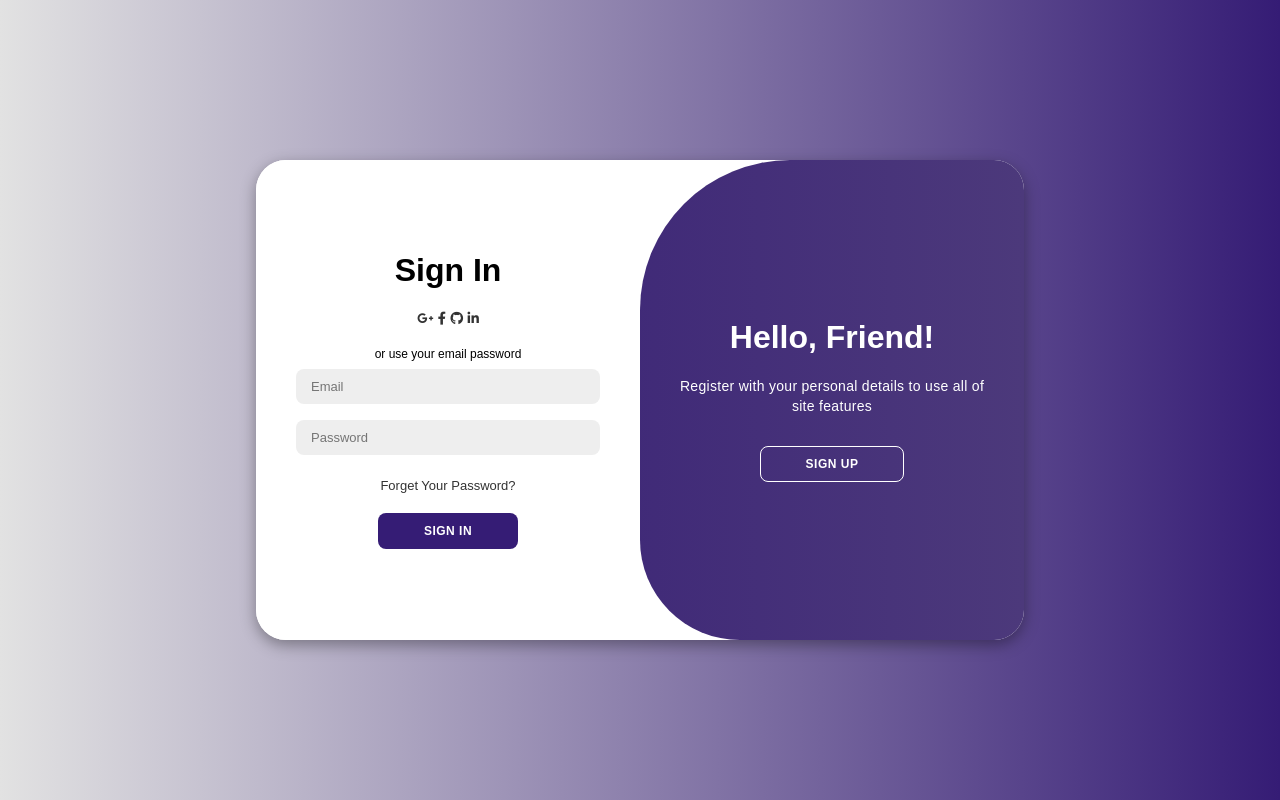
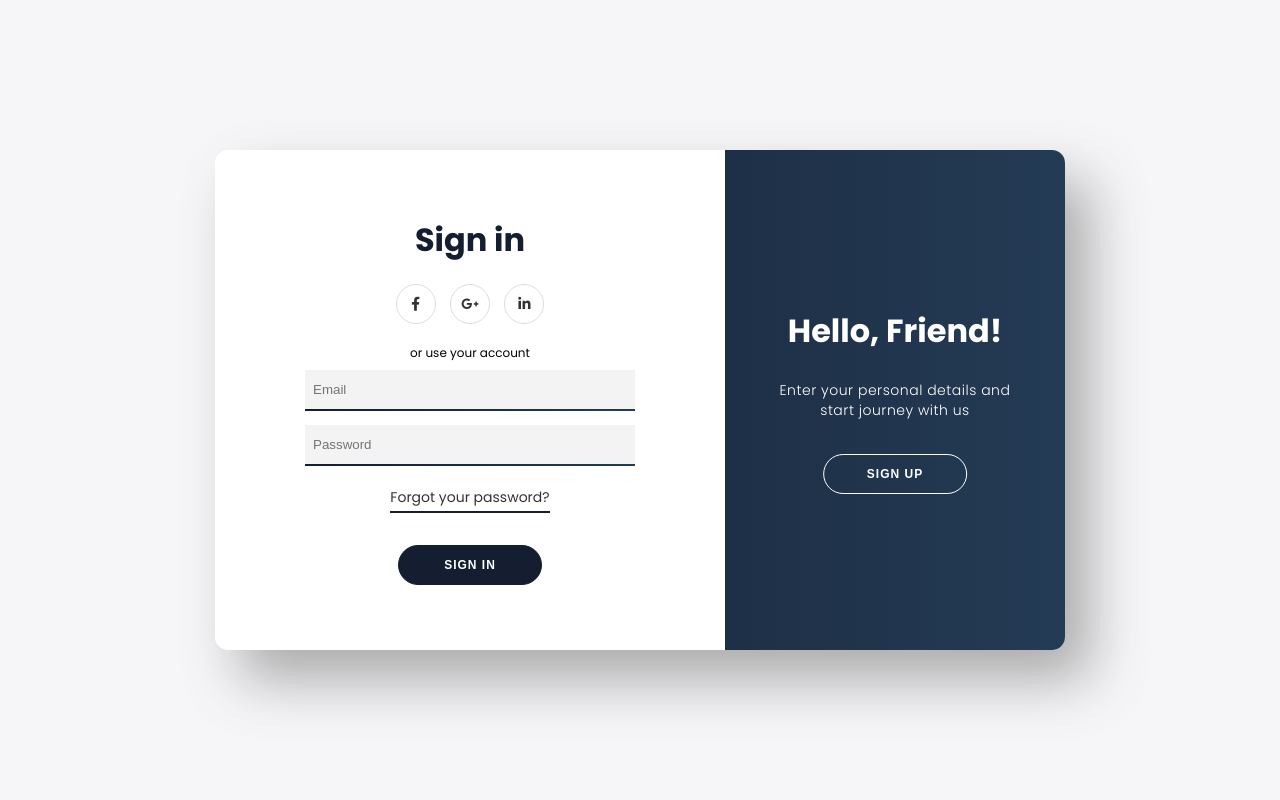
Before and after one commit to Kootin-Sanwu/Two-Factor-Authentication-System, a PHP site: page /view/login.php in a window 1280 px wide. Run offline with PHP 8.4, Linux system fonts and the light colour scheme; some libraries are stand-ins or nearby versions.

Commit message:
Login frontend update

```diff
--- a/css/login.css
+++ b/css/login.css
@@ -1,201 +1,272 @@
-@import url('https://fonts.googleapis.com/css2?family=Montserrat:wght@300;400;500;600;700&display=swap');
+@import url('https://fonts.googleapis.com/css2?family=Poppins:wght@100;200;300;400;500;600;700;800;900&display=swap');
 
-*{
-    margin: 0;
-    padding: 0;
+* {
+    padding: 0px;
+    margin: 0px;
     box-sizing: border-box;
+}
+
+:root {
+    --linear-grad: linear-gradient(to right, #141E30, #243B55);
+    --grad-clr1: #141E30;
+    --grad-clr2: #243B55;
+}
+
+body {
+    height: 100vh;
+    background: #f6f5f7;
+    display: grid;
+    place-content: center;
     font-family: 'Poppins', sans-serif;
 }
 
-body{
-    background-color: #351c75;
-    background: linear-gradient(to right, #e2e2e2, #351c75);
+.container {
+    position: relative;
+    width: 850px;
+    height: 500px;
+    background-color: #FFF;
+    box-shadow: 25px 30px 55px #5557;
+    border-radius: 13px;
+    overflow: hidden;
+}
+
+.form-container {
+    position: absolute;
+    width: 60%;
+    height: 100%;
+    padding: 0px 40px;
+    transition: all 0.6s ease-in-out;
+}
+
+.sign-up-container {
+    opacity: 0;
+    z-index: 1;
+}
+
+.sign-in-container {
+    z-index: 2;
+}
+
+form {
+    height: 100%;
+    display: flex;
+    flex-direction: column;
+    align-items: center;
+    justify-content: center;
+    padding: 0px 50px;
+}
+
+h1 {
+    color: var(--grad-clr1);
+}
+
+.social-container {
+    margin: 20px 0px;
+}
+
+.social-container a {
+    border: 1px solid #DDD;
+    border-radius: 50%;
+    display: inline-flex;
+    justify-content: center;
+    align-items: center;
+    margin: 0px 5px;
+    height: 40px;
+    width: 40px;
+}
+
+span {
+    font-size: 12px;
+}
+
+.infield {
+    position: relative;
+    margin: 8px 0px;
+    width: 100%;
+}
+
+input {
+    width: 100%;
+    padding: 12px 8px;
+    background-color: #f3f3f3;
+    border: none;
+    outline: none;
+}
+
+label {
+    position: absolute;
+    left: 50%;
+    top: 100%;
+    transform: translateX(-50%);
+    width: 100%;
+    height: 2px;
+    background: var(--linear-grad);
+    transition: 0.3s;
+}
+
+input:focus ~ label {
+    width: 100%;
+}
+
+a {
+    color: #333;
+    font-size: 14px;
+    text-decoration: none;
+    margin: 15px 0px;
+}
+
+a.forgot {
+    padding-bottom: 3px;
+    border-bottom: 2px solid var(--grad-clr1);
+}
+
+button {
+    border-radius: 20px;
+    border: 1px solid var(--grad-clr1);
+    background: var(--grad-clr1);
+    color: #FFF;
+    font-size: 12px;
+    font-weight: bold;
+    padding: 12px 45px;
+    letter-spacing: 1px;
+    text-transform: uppercase;
+}
+
+.form-container button {
+    margin-top: 17px;
+    transition: 80ms ease-in;
+}
+
+.form-container button:hover {
+    background: #FFF;
+    color: var(--grad-clr1);
+}
+
+.overlay-container {
+    position: absolute;
+    top: 0;
+    left: 60%;
+    width: 40%;
+    height: 100%;
+    overflow: hidden;
+    transition: transform 0.6s ease-in-out;
+    z-index: 9;
+}
+
+#overlayBtn {
+    cursor: pointer;
+    position: absolute;
+    left: 50%;
+    top: 304px;
+    transform: translate(-50%);
+    width: 143.67px;
+    height: 40px;
+    border: 1px solid #FFF;
+    background: transparent;
+    border-radius: 20px;
+}
+
+.overlay {
+    position: relative;
+    background: var(--linear-grad);
+    color: #FFF;
+    left: -150%;
+    height: 100%;
+    width: 250%;
+    transition: transform 0.6s ease-in-out;
+}
+
+.overlay-panel {
+    position: absolute;
     display: flex;
     align-items: center;
     justify-content: center;
     flex-direction: column;
-    height: 100vh;
+    padding: 0px 40px;
+    text-align: center;
+    height: 100%;
+    width: 340px;
+    transition: 0.6s ease-in-out;
 }
 
-.container{
-    background-color: #fff;
-    border-radius: 30px;
-    box-shadow: 0 5px 15px rgba(0, 0, 0, 0.35);
-    position: relative;
-    overflow: hidden;
-    width: 768px;
-    max-width: 100%;
-    min-height: 480px;
+.overlay-left {
+    right: 60%;
+    transform: translateX(-12%);
 }
 
-.container p{
-    font-size: 14px;
-    line-height: 20px;
-    letter-spacing: 0.3px;
-    margin: 20px 0;
+.overlay-right {
+    right: 0;
+    transform: translateX(0%);
 }
 
-.container span{
-    font-size: 12px;
+.overlay-panel h1 {
+    color: #FFF;
 }
 
-.container a{
-    color: #333;
-    font-size: 13px;
-    text-decoration: none;
-    margin: 15px 0 10px;
+p {
+    font-size: 14px;
+    font-weight: 300;
+    line-height: 20px;
+    letter-spacing: 0.5px;
+    margin: 25px 0px 35px;
 }
 
-.container button{
-    background-color: #351c75;
-    color: #fff;
-    font-size: 12px;
-    padding: 10px 45px;
-    border: 1px solid transparent;
-    border-radius: 8px;
-    font-weight: 600;
-    letter-spacing: 0.5px;
-    text-transform: uppercase;
-    margin-top: 10px;
-    cursor: pointer;
+.overlay-panel button {
+    border: none;
+    background-color: transparent;
 }
 
-.container button.hidden{
-    background-color: transparent;
-    border-color: #fff;
+.right-panel-active .overlay-container {
+    transform: translateX(-150%);
 }
 
-.container form{
-    background-color: #fff;
-    display: flex;
-    align-items: center;
-    justify-content: center;
-    flex-direction: column;
-    padding: 0 40px;
-    height: 100%;
+.right-panel-active .overlay {
+    transform: translateX(50%);
 }
 
-.container input{
-    background-color: #eee;
-    border: none;
-    margin: 8px 0;
-    padding: 10px 15px;
-    font-size: 13px;
-    border-radius: 8px;
-    width: 100%;
-    outline: none;
+.right-panel-active .overlay-left {
+    transform: translateX(25%);
 }
 
-.form-container{
-    position: absolute;
-    top: 0;
-    height: 100%;
-    transition: all 0.6s ease-in-out;
+.right-panel-active .overlay-right {
+    transform: translateX(35%);
 }
 
-.sign-in{
-    left: 0;
-    width: 50%;
-    z-index: 2;
+.right-panel-active .sign-in-container {
+    transform: translateX(20%);
+    opacity: 0;
 }
 
-.container.active .sign-in{
-    transform: translateX(100%);
+.right-panel-active .sign-up-container {
+    transform: translateX(66.7%);
+    opacity: 1;
+    z-index: 5;
+    animation: show 0.6s;
 }
 
-.sign-up{
-    left: 0;
-    width: 50%;
-    opacity: 0;
-    z-index: 1;
-}
-
-.container.active .sign-up{
-    transform: translateX(100%);
-    opacity: 1;
-    z-index: 5;
-    animation: move 0.6s;
-}
-
-@keyframes move{
-    0%, 49.99%{
+@keyframes show {
+    0%, 50% {
         opacity: 0;
         z-index: 1;
     }
-    50%, 100%{
+    50.1%, 100% {
         opacity: 1;
         z-index: 5;
     }
 }
 
-.social-icons{
-    margin: 20px 0;
+.btnScaled {
+    animation: scaleBtn 0.6s;
 }
 
-
-
-.toggle-container{
-    position: absolute;
-    top: 0;
-    left: 50%;
-    width: 50%;
-    height: 100%;
-    overflow: hidden;
-    transition: all 0.6s ease-in-out;
-    border-radius: 150px 0 0 100px;
-    z-index: 1000;
+@keyframes scaleBtn {
+    0% {
+        width: 143.67px;
+    }
+    50% {
+        width: 250px;
+    }
+    100% {
+        width: 143.67px;
+    }
 }
-
-.container.active .toggle-container{
-    transform: translateX(-100%);
-    border-radius: 0 150px 100px 0;
-}
-
-.toggle{
-    background-color: #351c75;
-    height: 100%;
-    background: linear-gradient(to right, #351c75, #4c397b);
-    color: #fff;
-    position: relative;
-    left: -100%;
-    height: 100%;
-    width: 200%;
-    transform: translateX(0);
-    transition: all 0.6s ease-in-out;
-}
-
-.container.active .toggle{
-    transform: translateX(50%);
-}
-
-.toggle-panel{
-    position: absolute;
-    width: 50%;
-    height: 100%;
-    display: flex;
-    align-items: center;
-    justify-content: center;
-    flex-direction: column;
-    padding: 0 30px;
-    text-align: center;
-    top: 0;
-    transform: translateX(0);
-    transition: all 0.6s ease-in-out;
-}
-
-.toggle-left{
-    transform: translateX(-200%);
-}
-
-.container.active .toggle-left{
-    transform: translateX(0);
-}
-
-.toggle-right{
-    right: 0;
-    transform: translateX(0);
-}
-
-.container.active .toggle-right{
-    transform: translateX(200%);
-}
--- a/view/login.php
+++ b/view/login.php
@@ -1,60 +1,96 @@
 <!DOCTYPE html>
 <html lang="en">
-
 <head>
     <meta charset="UTF-8">
+    <meta http-equiv="X-UA-Compatible" content="IE=edge">
     <meta name="viewport" content="width=device-width, initial-scale=1.0">
-    <link rel="stylesheet" href="https://cdnjs.cloudflare.com/ajax/libs/font-awesome/6.4.2/css/all.min.css">
+    <title>Sign in || Sign up from</title>
+     <!-- font awesome icons -->
+     <link rel="stylesheet" href="https://cdnjs.cloudflare.com/ajax/libs/font-awesome/6.1.1/css/all.min.css" integrity="sha512-KfkfwYDsLkIlwQp6LFnl8zNdLGxu9YAA1QvwINks4PhcElQSvqcyVLLD9aMhXd13uQjoXtEKNosOWaZqXgel0g==" crossorigin="anonymous" referrerpolicy="no-referrer" />
+    <!-- css stylesheet -->
     <link rel="stylesheet" href="../css/login.css">
-    <title>Modern Login Page | AsmrProg</title>
 </head>
-
 <body>
 
     <div class="container" id="container">
-        <div class="form-container sign-up">
-            <form>
+        <div class="form-container sign-up-container">
+            <form action="#">
                 <h1>Create Account</h1>
-                <span>or use your email for registeration</span>
-                <input type="text" placeholder="Name">
-                <input type="email" placeholder="Email">
-                <input type="password" placeholder="Password">
+                <div class="social-container">
+                    <a href="#" class="social"><i class="fab fa-facebook-f"></i></a>
+                    <a href="#" class="social"><i class="fab fa-google-plus-g"></i></a>
+                    <a href="#" class="social"><i class="fab fa-linkedin-in"></i></a>
+                </div>
+                <span>or use your email for registration</span>
+                <div class="infield">
+                    <input type="text" placeholder="Name" />
+                    <label></label>
+                </div>
+                <div class="infield">
+                    <input type="email" placeholder="Email" name="email"/>
+                    <label></label>
+                </div>
+                <div class="infield">
+                    <input type="password" placeholder="Password" />
+                    <label></label>
+                </div>
                 <button>Sign Up</button>
             </form>
         </div>
-        <div class="form-container sign-in">
-            <form>
-                <h1>Sign In</h1>
-                <div class="social-icons">
-                    <a href="#" class="icon"><i class="fa-brands fa-google-plus-g"></i></a>
-                    <a href="#" class="icon"><i class="fa-brands fa-facebook-f"></i></a>
-                    <a href="#" class="icon"><i class="fa-brands fa-github"></i></a>
-                    <a href="#" class="icon"><i class="fa-brands fa-linkedin-in"></i></a>
+        <div class="form-container sign-in-container">
+            <form action="#">
+                <h1>Sign in</h1>
+                <div class="social-container">
+                    <a href="#" class="social"><i class="fab fa-facebook-f"></i></a>
+                    <a href="#" class="social"><i class="fab fa-google-plus-g"></i></a>
+                    <a href="#" class="social"><i class="fab fa-linkedin-in"></i></a>
                 </div>
-                <span>or use your email password</span>
-                <input type="email" placeholder="Email">
-                <input type="password" placeholder="Password">
-                <a href="#">Forget Your Password?</a>
+                <span>or use your account</span>
+                <div class="infield">
+                    <input type="email" placeholder="Email" name="email"/>
+                    <label></label>
+                </div>
+                <div class="infield">
+                    <input type="password" placeholder="Password" />
+                    <label></label>
+                </div>
+                <a href="#" class="forgot">Forgot your password?</a>
                 <button>Sign In</button>
             </form>
         </div>
-        <div class="toggle-container">
-            <div class="toggle">
-                <div class="toggle-panel toggle-left">
+        <div class="overlay-container" id="overlayCon">
+            <div class="overlay">
+                <div class="overlay-panel overlay-left">
                     <h1>Welcome Back!</h1>
-                    <p>Enter your personal details to use all of site features</p>
-                    <button class="hidden" id="login">Sign In</button>
+                    <p>To keep connected with us please login with your personal info</p>
+                    <button>Sign In</button>
                 </div>
-                <div class="toggle-panel toggle-right">
+                <div class="overlay-panel overlay-right">
                     <h1>Hello, Friend!</h1>
-                    <p>Register with your personal details to use all of site features</p>
-                    <button class="hidden" id="register">Sign Up</button>
+                    <p>Enter your personal details and start journey with us</p>
+                    <button>Sign Up</button>
                 </div>
             </div>
+            <button id="overlayBtn"></button>
         </div>
     </div>
 
-    <script src="script.js"></script>
+    <!-- js code -->
+    <script>
+        const container = document.getElementById('container');
+        const overlayCon = document.getElementById('overlayCon');
+        const overlayBtn = document.getElementById('overlayBtn');
+
+        overlayBtn.addEventListener('click', () => {
+            container.classList.toggle('right-panel-active');
+
+            overlayBtn.classList.remove('btnScaled');
+            window.requestAnimationFrame(() => {
+                overlayBtn.classList.add('btnScaled');
+            });
+        });
+    </script>
+
+
 </body>
-
 </html>
```
Also changed, not shown: css/register.css (added), js/login.js (added), view/register.php (added).
